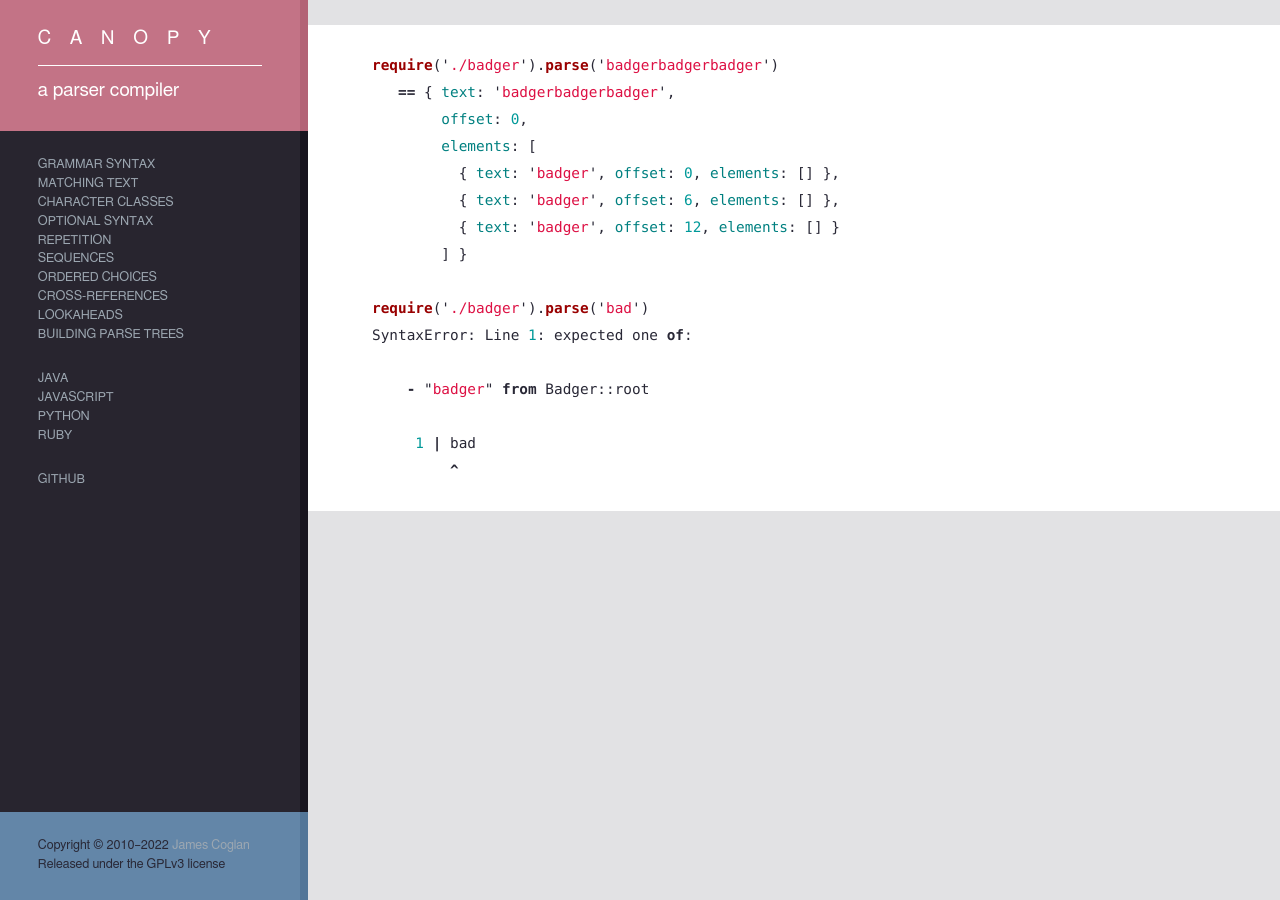
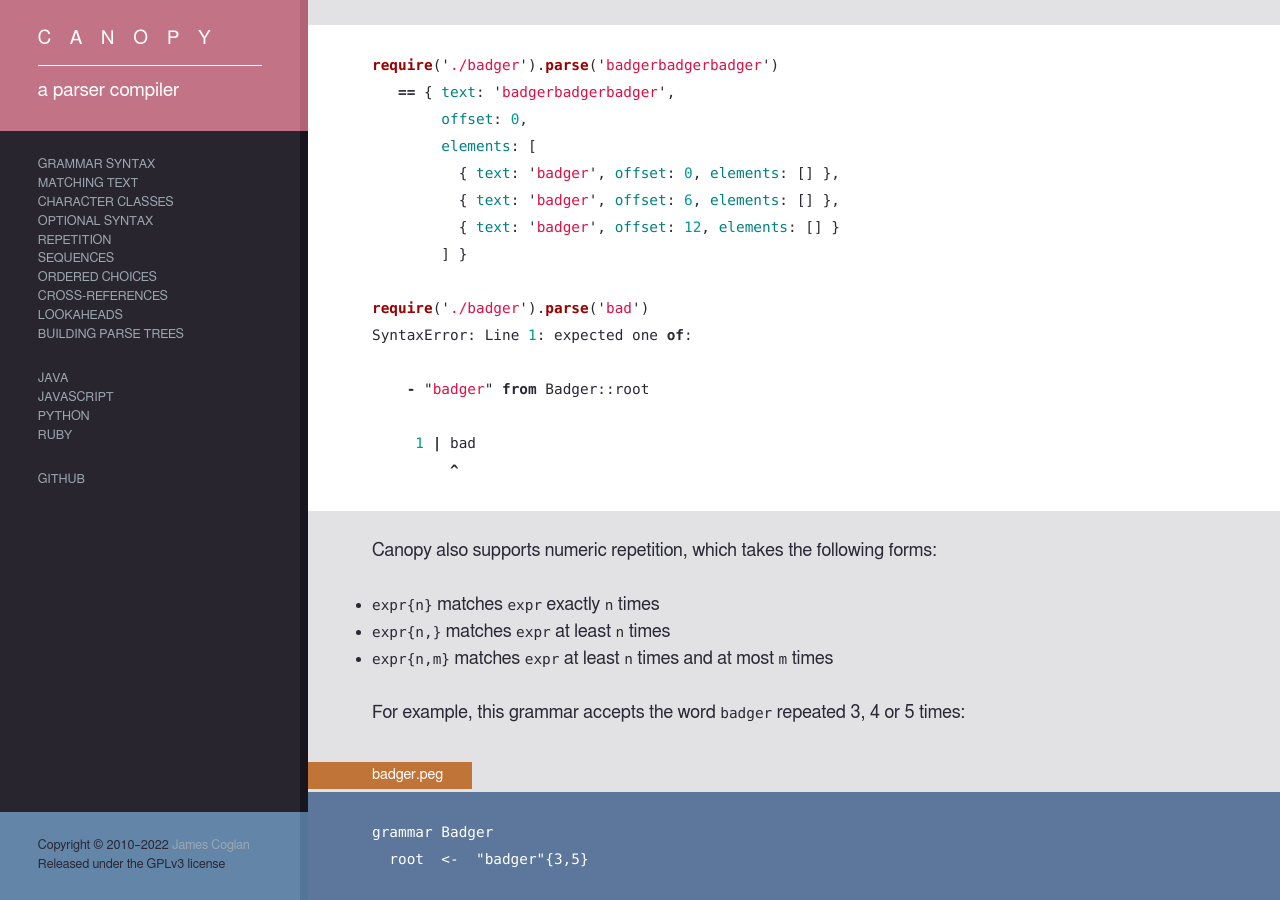
Before and after one commit to jcoglan/canopy, a Jekyll site: the page built from site/repetition.md, in a window 1280 px wide and 900 px high, scrolled down 525 px. Built offline with Jekyll 4.4.1, drawn with Linux system fonts in a browser that asks for light colours.

Commit message:
Document numeric repetition

````diff
--- a/site/repetition.md
+++ b/site/repetition.md
@@ -39,3 +39,16 @@
      1 | bad
          ^
 ```
+
+Canopy also supports numeric repetition, which takes the following forms:
+
+- `expr{n}` matches `expr` exactly `n` times
+- `expr{n,}` matches `expr` at least `n` times
+- `expr{n,m}` matches `expr` at least `n` times and at most `m` times
+
+For example, this grammar accepts the word `badger` repeated 3, 4 or 5 times:
+
+###### badger.peg
+
+    grammar Badger
+      root  <-  "badger"{3,5}
````
